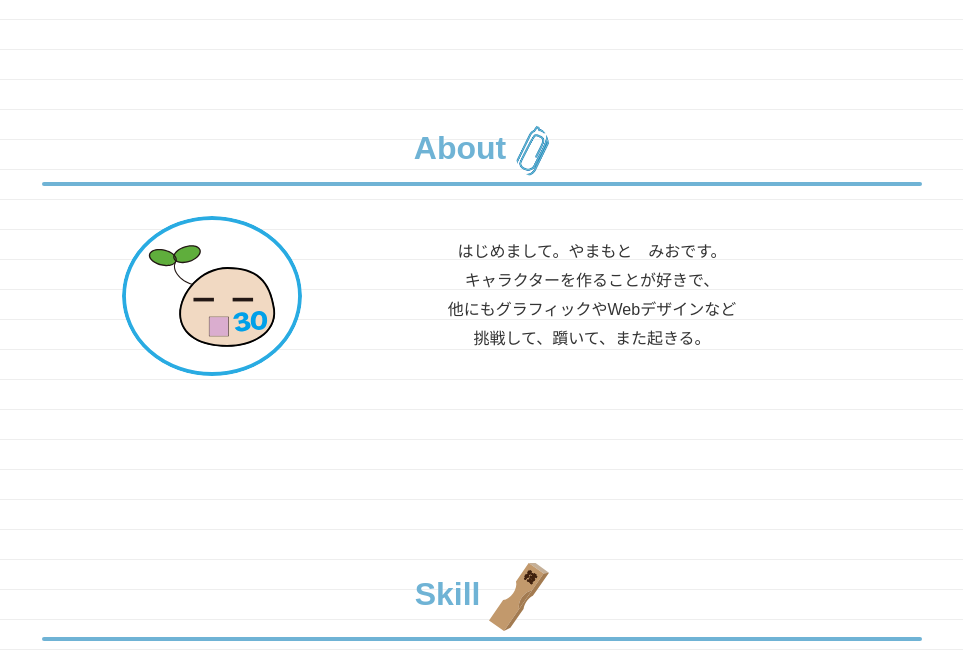
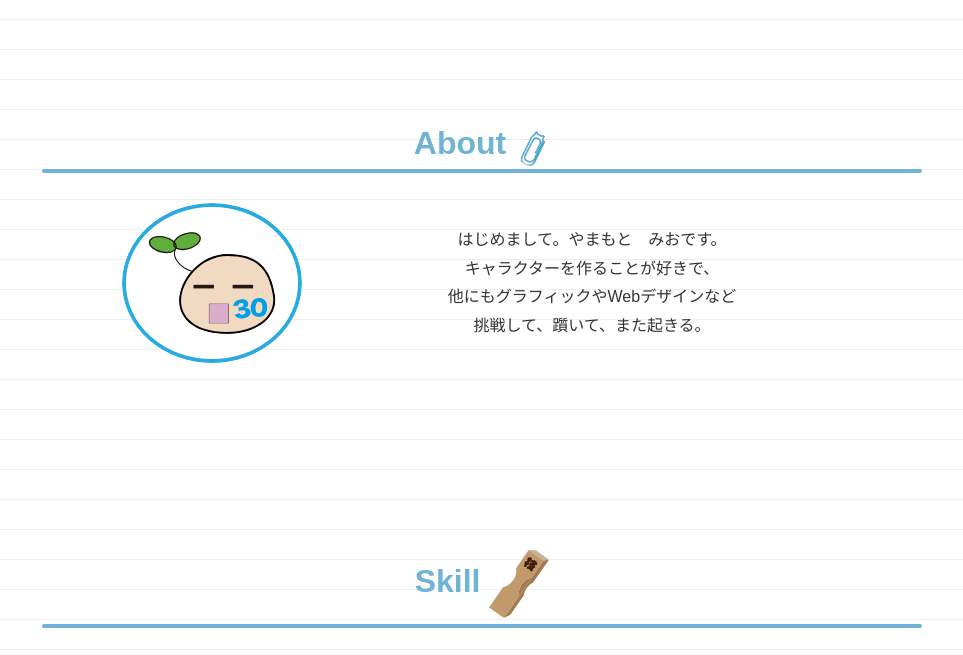
Before and after one commit to mochiyo3moti-sketch/yamamoto-portfolio, a plain HTML site: page index.html in a window 1280 px wide. Shown: the part 880-1535 px from the top of the page, without its empty margins (158-1121 px from the left). Drawn offline with Linux system fonts and the light colour scheme.

Commit message:
Update style.css

```diff
--- a/css/style.css
+++ b/css/style.css
@@ -123,6 +123,10 @@ h2.section-title::after {
 
 #about .section-title .section-icon {
   width: 35px !important;
+   height: 35px; /* 高さも指定して固定する */
+  object-fit: contain; /* 比率を保って収める */
+  flex-shrink: 0; /* 小さく潰れないように */
+  transform: translateY(3px); /* 微調整（中央寄せ） */
 }
 
 #skill .section-title .section-icon,
```
